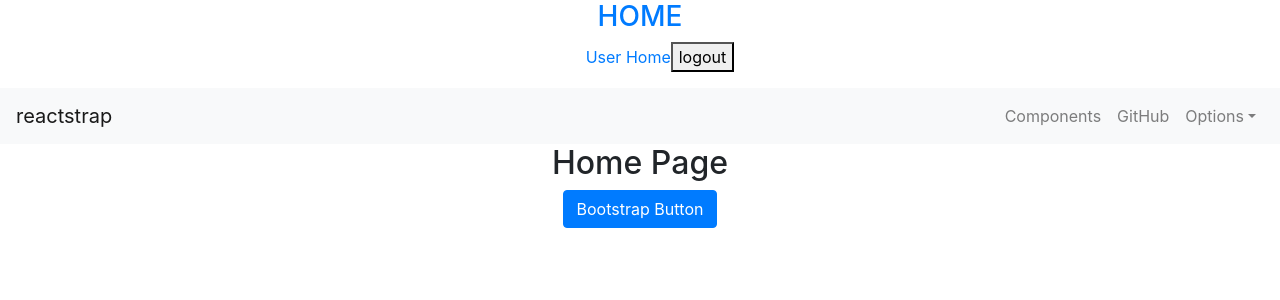
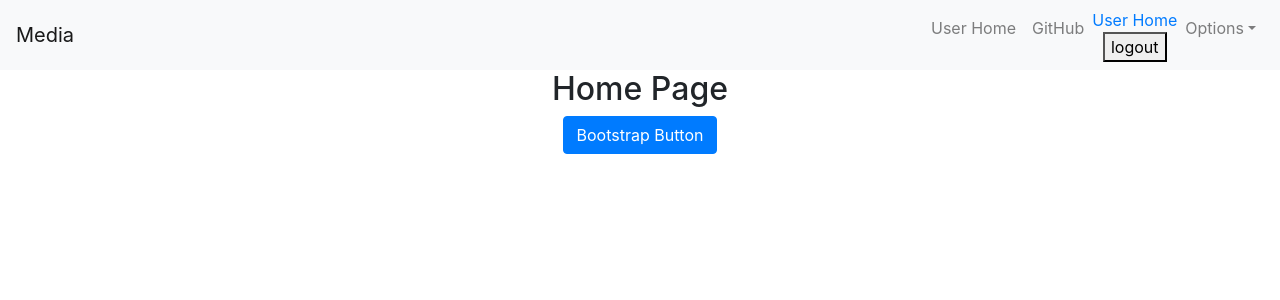
Before and after one commit to lacyjpr/media, a React (Create React App) app in the folder client/: page / in a window 1280 px wide. Both pictures are taken after a click on the button "login". Shown: the top 300 px of the page. Built offline with nearby package versions, Linux system fonts and the light colour scheme; no server answers.

Commit message:
Conditionally render User Home

```diff
--- a/client/src/components/Header/Header.js
+++ b/client/src/components/Header/Header.js
@@ -33,37 +33,50 @@ class Header extends Component {
   render() {
     return (
       <header>
-        <AuthConsumer>
-          {({ isAuth, login, logout }) => (
-            <div>
-              <h3>
-                <Link to="/">HOME</Link>
-              </h3>
-              {isAuth ? (
-                <ul>
-                  <Link to="/userhome">User Home</Link>
-                  <button onClick={logout}>logout</button>
-                </ul>
-              ) : (
-                <button onClick={login}>login</button>
-              )}
-            </div>
-          )}
-        </AuthConsumer>
         <div>
           <Navbar color="light" light expand="md">
-            <NavbarBrand href="/">reactstrap</NavbarBrand>
+            <NavbarBrand href="/">Media</NavbarBrand>
             <NavbarToggler onClick={this.toggle} />
             <Collapse isOpen={this.state.isOpen} navbar>
               <Nav className="ml-auto" navbar>
-                <NavItem>
+                <AuthConsumer>
+                  {({ isAuth }) => (
+                    <NavItem>
+                      {isAuth && (
+                        <NavLink tag={Link} to="/userhome">
+                          User Home
+                        </NavLink>
+                      )}
+                    </NavItem>
+                  )}
+                  {/* <NavItem>
                   <NavLink href="/components/">Components</NavLink>
-                </NavItem>
+                </NavItem> */}
+                </AuthConsumer>
+
                 <NavItem>
                   <NavLink href="https://github.com/reactstrap/reactstrap">
                     GitHub
                   </NavLink>
                 </NavItem>
+                <AuthConsumer>
+                  {({ isAuth, login, logout }) => (
+                    <div>
+                      {isAuth ? (
+                        <div>
+                          <NavItem>
+                            <Link to="/userhome">User Home</Link>
+                          </NavItem>
+                          <NavItem>
+                            <button onClick={logout}>logout</button>
+                          </NavItem>
+                        </div>
+                      ) : (
+                        <button onClick={login}>login</button>
+                      )}
+                    </div>
+                  )}
+                </AuthConsumer>
                 <UncontrolledDropdown nav inNavbar>
                   <DropdownToggle nav caret>
                     Options
```
